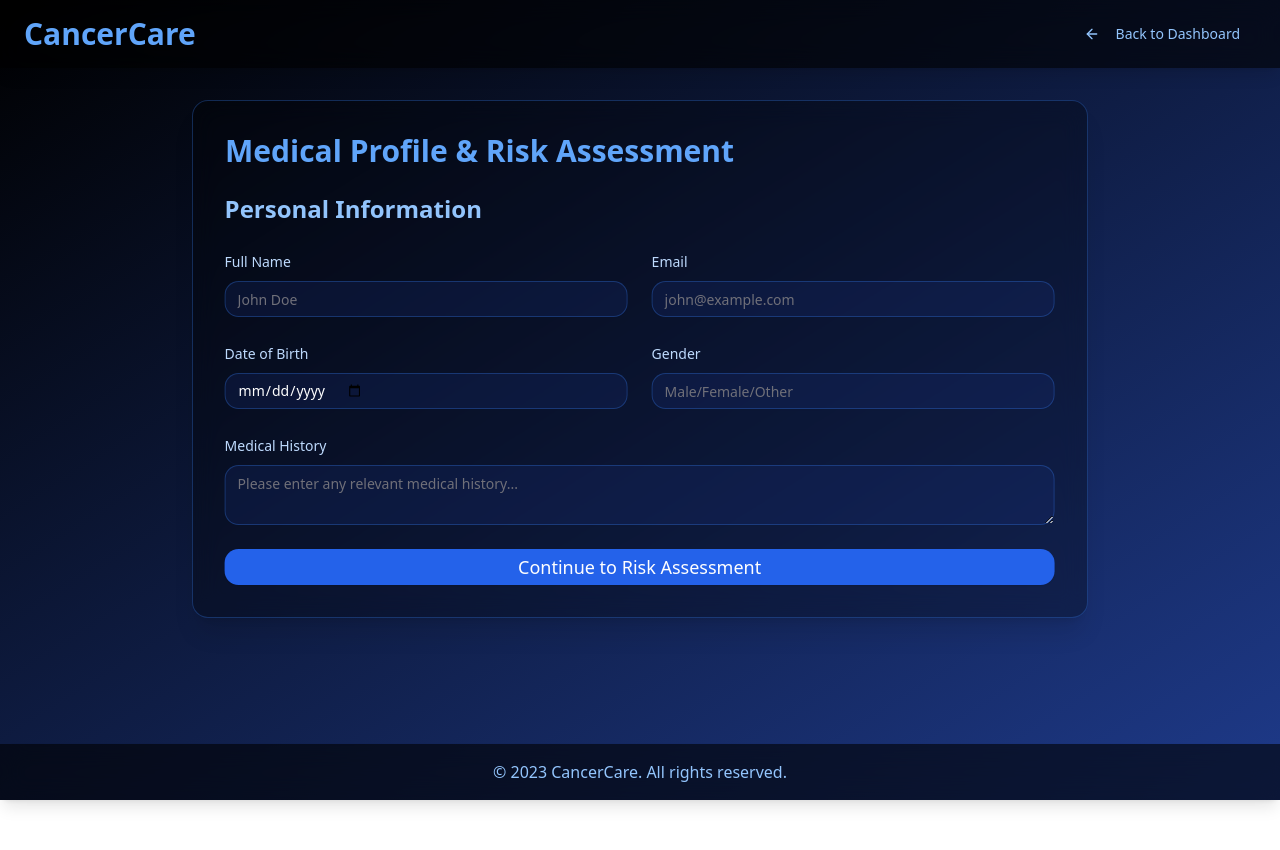
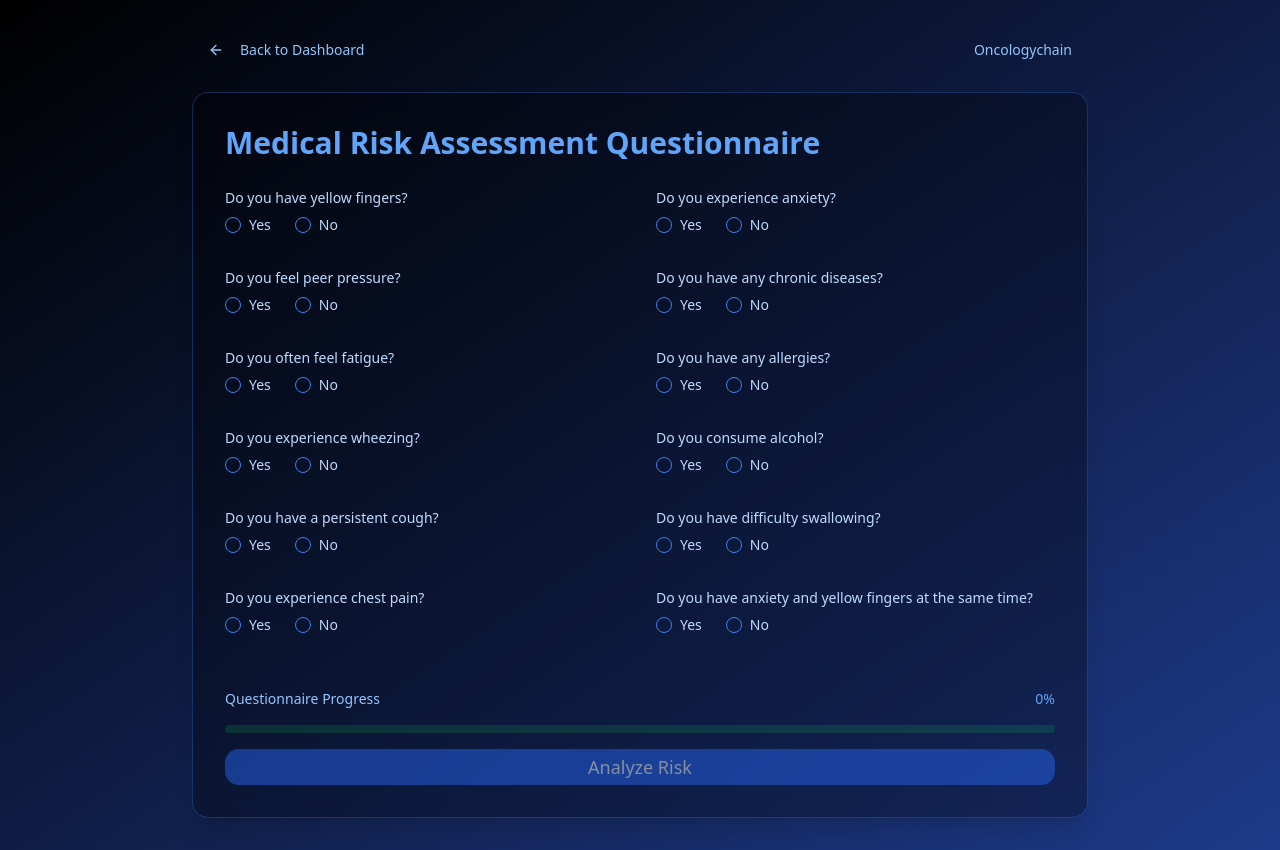
Before and after one commit to zahin020/LungCancerPrediction-CNN, a Next.js app in the folder frontend/next-frontend/: page /medical-profile in a window 1280 px wide. Before the commit the page ends 800 px from the top, so only its background shows below. Built offline with nearby package versions, Linux system fonts and the light colour scheme; a web font is replaced by a local one.

Commit message:
Update page.tsx

```diff
--- a/frontend/next-frontend/app/medical-profile/page.tsx
+++ b/frontend/next-frontend/app/medical-profile/page.tsx
@@ -1,53 +1,51 @@
-'use client'
+"use client"
 
-import { useState, useEffect } from 'react'
-import { useRouter } from 'next/navigation'
-import { motion, AnimatePresence } from 'framer-motion'
+import { useState, useEffect } from "react"
+import { useRouter } from "next/navigation"
+import { motion, AnimatePresence } from "framer-motion"
 import { Button } from "@/components/ui/button"
 import { Label } from "@/components/ui/label"
-import { Input } from "@/components/ui/input"
-import { Textarea } from "@/components/ui/textarea"
 import { RadioGroup, RadioGroupItem } from "@/components/ui/radio-group"
 import { Progress } from "@/components/ui/progress"
 import { ScrollArea } from "@/components/ui/scroll-area"
-import { ArrowLeft, AlertCircle, CheckCircle2 } from 'lucide-react'
-import { makePrediction } from './api/predictionService'
+import { ArrowLeft, AlertCircle, CheckCircle2 } from "lucide-react"
+import { makePrediction } from "./api/predictionService"
 
 type FormData = {
-  YELLOW_FINGERS: number;
-  ANXIETY: number;
-  PEER_PRESSURE: number;
-  CHRONIC_DISEASE: number;
-  FATIGUE: number;
-  ALLERGY: number;
-  WHEEZING: number;
-  ALCOHOL_CONSUMING: number;
-  COUGHING: number;
-  DIFFICULTY_SWALLOWING: number;
-  CHEST_PAIN: number;
-  ANXYELFIN: number;
-  SWALLOWING_DIFFICULTY: number;
-  name?: string;
-  email?: string;
-  dob?: string;
-  gender?: string;
-  medicalHistory?: string;
-};
+  YELLOW_FINGERS: number
+  ANXIETY: number
+  PEER_PRESSURE: number
+  CHRONIC_DISEASE: number
+  FATIGUE: number
+  ALLERGY: number
+  WHEEZING: number
+  ALCOHOL_CONSUMING: number
+  COUGHING: number
+  DIFFICULTY_SWALLOWING: number
+  CHEST_PAIN: number
+  ANXYELFIN: number
+  SWALLOWING_DIFFICULTY: number
+  name?: string
+  email?: string
+  dob?: string
+  gender?: string
+  medicalHistory?: string
+}
 
 const questions = [
-  { key: 'YELLOW_FINGERS', text: 'Do you have yellow fingers?' },
-  { key: 'ANXIETY', text: 'Do you experience anxiety?' },
-  { key: 'PEER_PRESSURE', text: 'Do you feel peer pressure?' },
-  { key: 'CHRONIC_DISEASE', text: 'Do you have any chronic diseases?' },
-  { key: 'FATIGUE', text: 'Do you often feel fatigue?' },
-  { key: 'ALLERGY', text: 'Do you have any allergies?' },
-  { key: 'WHEEZING', text: 'Do you experience wheezing?' },
-  { key: 'ALCOHOL_CONSUMING', text: 'Do you consume alcohol?' },
-  { key: 'COUGHING', text: 'Do you have a persistent cough?' },
-  { key: 'DIFFICULTY_SWALLOWING', text: 'Do you have difficulty swallowing?' },
-  { key: 'CHEST_PAIN', text: 'Do you experience chest pain?' },
-  { key: 'ANXYELFIN', text: 'Do you have anxiety and yellow fingers at the same time?' },
-  { key: 'SWALLOWING_DIFFICULTY', text: 'Do you have swallowing difficulty?' },
+  { key: "YELLOW_FINGERS", text: "Do you have yellow fingers?" },
+  { key: "ANXIETY", text: "Do you experience anxiety?" },
+  { key: "PEER_PRESSURE", text: "Do you feel peer pressure?" },
+  { key: "CHRONIC_DISEASE", text: "Do you have any chronic diseases?" },
+  { key: "FATIGUE", text: "Do you often feel fatigue?" },
+  { key: "ALLERGY", text: "Do you have any allergies?" },
+  { key: "WHEEZING", text: "Do you experience wheezing?" },
+  { key: "ALCOHOL_CONSUMING", text: "Do you consume alcohol?" },
+  { key: "COUGHING", text: "Do you have a persistent cough?" },
+  { key: "DIFFICULTY_SWALLOWING", text: "Do you have difficulty swallowing?" },
+  { key: "CHEST_PAIN", text: "Do you experience chest pain?" },
+  { key: "ANXYELFIN", text: "Do you have anxiety and yellow fingers at the same time?" },
+  { key: "SWALLOWING_DIFFICULTY", text: "Do you have swallowing difficulty?" },
 ]
 
 export default function MedicalProfilePage() {
@@ -66,31 +64,31 @@ export default function MedicalProfilePage() {
     CHEST_PAIN: -1,
     ANXYELFIN: -1,
     SWALLOWING_DIFFICULTY: -1,
-    name: '',
-    email: '',
-    dob: '',
-    gender: '',
-    medicalHistory: ''
-  });
+    name: "",
+    email: "",
+    dob: "",
+    gender: "",
+    medicalHistory: "",
+  })
   const [isLoading, setIsLoading] = useState(false)
   const [prediction, setPrediction] = useState<string | null>(null)
   const [error, setError] = useState<string | null>(null)
-  const [currentSection, setCurrentSection] = useState('personal')
-  const [scrollProgress, setScrollProgress] = useState(0)
+  // const [ setCurrentSection] = useState("personal")
+  // const [ setScrollProgress] = useState(0)
 
   const handleChange = (name: string, value: string) => {
     setFormData((prevData) => ({
       ...prevData,
-      [name]: questions.map(q => q.key).includes(name) ? (value === 'yes' ? 1 : 0) : value,
+      [name]: questions.map((q) => q.key).includes(name) ? (value === "yes" ? 1 : 0) : value,
     }))
   }
 
   const handleSubmit = async () => {
     // Check if all questions are answered
-    const allAnswered = Object.values(formData).every(value => value !== -1);
+    const allAnswered = Object.values(formData).every((value) => value !== -1)
     if (!allAnswered) {
-      setError('Please answer all questions before submitting.');
-      return;
+      setError("Please answer all questions before submitting.")
+      return
     }
 
     setIsLoading(true)
@@ -99,140 +97,85 @@ export default function MedicalProfilePage() {
       const result = await makePrediction(formData)
       setPrediction(result)
     } catch (error) {
-      setError(error instanceof Error ? error.message : 'Failed to make prediction. Please try again.')
-      console.error('Error:', error)
+      setError(error instanceof Error ? error.message : "Failed to make prediction. Please try again.")
+      console.error("Error:", error)
     } finally {
       setIsLoading(false)
     }
   }
 
-  const handleScroll = (e: React.UIEvent<HTMLDivElement>) => {
-    const { scrollTop, scrollHeight, clientHeight } = e.currentTarget
-    setScrollProgress((scrollTop / (scrollHeight - clientHeight)) * 100)
-  }
+  // const handleScroll = (e: React.UIEvent<HTMLDivElement>) => {
+  //   const { scrollTop, scrollHeight, clientHeight } = e.currentTarget
+  //   setScrollProgress((scrollTop / (scrollHeight - clientHeight)) * 100)
+  // }
 
-  const progress = (Object.keys(formData).filter(key =>
-    questions.map(q => q.key).includes(key) && formData[key as keyof FormData] !== -1
-  ).length / questions.length) * 100;
+  const progress =
+    (Object.keys(formData).filter(
+      (key) => questions.map((q) => q.key).includes(key) && formData[key as keyof FormData] !== -1,
+    ).length /
+      questions.length) *
+    100
 
   useEffect(() => {
     const handleResize = () => {
       const vh = window.innerHeight * 0.01
-      document.documentElement.style.setProperty('--vh', `${vh}px`)
+      document.documentElement.style.setProperty("--vh", `${vh}px`)
     }
 
     handleResize()
-    window.addEventListener('resize', handleResize)
+    window.addEventListener("resize", handleResize)
 
-    return () => window.removeEventListener('resize', handleResize)
+    return () => window.removeEventListener("resize", handleResize)
   }, [])
 
-  const pageVariants = {
-    initial: { opacity: 0, x: "-100%" },
-    in: { opacity: 1, x: 0 },
-    out: { opacity: 0, x: "100%" }
-  }
+  // const pageVariants = {
+  //   initial: { opacity: 0, x: "-100%" },
+  //   in: { opacity: 1, x: 0 },
+  //   out: { opacity: 0, x: "100%" },
+  // }
 
-  const pageTransition = {
-    type: "tween",
-    ease: "anticipate",
-    duration: 0.5
-  }
+  // const pageTransition = {
+  //   type: "tween",
+  //   ease: "anticipate",
+  //   duration: 0.5,
+  // }
 
   return (
-    <div className="min-h-screen bg-gradient-to-br from-black to-blue-900 flex flex-col">
-      <header className="bg-black/60 backdrop-blur-md shadow-lg py-4 px-6 sticky top-0 z-10">
-        <div className="max-w-7xl mx-auto flex justify-between items-center">
-          <motion.h1
-            className="text-3xl font-bold text-blue-400"
-            initial={{ opacity: 0, y: -20 }}
-            animate={{ opacity: 1, y: 0 }}
-            transition={{ duration: 0.5 }}
-          >
-            CancerCare
-          </motion.h1>
+    <div className="min-h-screen bg-gradient-to-br from-black to-blue-900 flex flex-col p-4 md:p-8">
+      <header className="w-full max-w-4xl mx-auto mb-6 flex justify-between items-center">
         <Button
           variant="ghost"
           className="text-blue-300 hover:text-blue-200"
-            onClick={() => router.push('/patient-dashboard')}
+          onClick={() => router.push("/patient-dashboard")}
         >
           <ArrowLeft className="mr-2 h-4 w-4" />
           Back to Dashboard
         </Button>
-        </div>
+        <Button
+          variant="ghost"
+          className="text-blue-300 hover:text-blue-200"
+          onClick={() => (window.location.href = "http://192.168.229.1:3000")} // connect to oncologychain
+        >
+          Oncologychain
+        </Button>
       </header>
-
-      <main className="flex-grow flex flex-col items-center justify-start p-4 md:p-8 overflow-hidden">
+      <main className="flex-grow flex flex-col items-center justify-start">
         <motion.div
           className="w-full max-w-4xl bg-black/30 backdrop-blur-md rounded-lg shadow-xl overflow-hidden border border-blue-500/30"
           initial={{ opacity: 0, y: 20 }}
           animate={{ opacity: 1, y: 0 }}
-          transition={{ duration: 0.5, delay: 0.2 }}
+          transition={{ duration: 0.5 }}
         >
           <div className="p-6 md:p-8">
-            <motion.h2
+            <motion.h1
               className="text-3xl font-bold text-blue-400 mb-6"
               initial={{ opacity: 0, y: -20 }}
               animate={{ opacity: 1, y: 0 }}
-              transition={{ duration: 0.5, delay: 0.4 }}
+              transition={{ duration: 0.5, delay: 0.2 }}
             >
-              Medical Profile & Risk Assessment
-            </motion.h2>
-            <AnimatePresence mode='wait'>
-              {currentSection === 'personal' && (
-                <motion.div
-                  key="personal"
-                  initial="initial"
-                  animate="in"
-                  exit="out"
-                  variants={pageVariants}
-                  transition={pageTransition}
-                >
-                  <section className="space-y-6">
-                    <h3 className="text-2xl font-semibold text-blue-300">Personal Information</h3>
-                    <div className="grid grid-cols-1 md:grid-cols-2 gap-6">
-                      <div className="space-y-2">
-                        <Label htmlFor="name" className="text-blue-200">Full Name</Label>
-                        <Input id="name" placeholder="John Doe" onChange={(e) => handleChange('name', e.target.value)} className="bg-blue-900/20 border-blue-500/30 text-white" />
-                      </div>
-                      <div className="space-y-2">
-                        <Label htmlFor="email" className="text-blue-200">Email</Label>
-                        <Input id="email" type="email" placeholder="john@example.com" onChange={(e) => handleChange('email', e.target.value)} className="bg-blue-900/20 border-blue-500/30 text-white" />
-                      </div>
-                      <div className="space-y-2">
-                        <Label htmlFor="dob" className="text-blue-200">Date of Birth</Label>
-                        <Input id="dob" type="date" onChange={(e) => handleChange('dob', e.target.value)} className="bg-blue-900/20 border-blue-500/30 text-white" />
-                      </div>
-                      <div className="space-y-2">
-                        <Label htmlFor="gender" className="text-blue-200">Gender</Label>
-                        <Input id="gender" placeholder="Male/Female/Other" onChange={(e) => handleChange('gender', e.target.value)} className="bg-blue-900/20 border-blue-500/30 text-white" />
-                      </div>
-                    </div>
-                    <div className="space-y-2">
-                      <Label htmlFor="medical-history" className="text-blue-200">Medical History</Label>
-                      <Textarea id="medical-history" placeholder="Please enter any relevant medical history..." onChange={(e) => handleChange('medicalHistory', e.target.value)} className="bg-blue-900/20 border-blue-500/30 text-white" />
-                    </div>
-                    <Button
-                      onClick={() => setCurrentSection('assessment')}
-                      className="w-full bg-blue-600 hover:bg-blue-700 text-white py-4 text-lg mt-4"
-                    >
-                      Continue to Risk Assessment
-                    </Button>
-                  </section>
-                </motion.div>
-              )}
-              {currentSection === 'assessment' && (
-                <motion.div
-                  key="assessment"
-                  initial="initial"
-                  animate="in"
-                  exit="out"
-                  variants={pageVariants}
-                  transition={pageTransition}
-                >
-                  <section className="space-y-6">
-                    <h3 className="text-2xl font-semibold text-blue-300">Risk Assessment Questionnaire</h3>
-                    <ScrollArea className="h-[60vh]" onScroll={handleScroll}>
+              Medical Risk Assessment Questionnaire
+            </motion.h1>
+            <ScrollArea className="h-[60vh] mb-6">
               <div className="grid grid-cols-1 md:grid-cols-2 gap-8">
                 {questions.map(({ key, text }, index) => (
                   <motion.div
@@ -242,19 +185,21 @@ export default function MedicalProfilePage() {
                     animate={{ opacity: 1, y: 0 }}
                     transition={{ duration: 0.5, delay: index * 0.1 }}
                   >
-                            <Label htmlFor={key} className="text-blue-200">{text}</Label>
-                            <RadioGroup
-                              id={key}
-                              onValueChange={(value) => handleChange(key, value)}
-                              className="flex space-x-4"
-                            >
+                    <Label htmlFor={key} className="text-blue-200">
+                      {text}
+                    </Label>
+                    <RadioGroup id={key} onValueChange={(value) => handleChange(key, value)} className="flex space-x-4">
                       <div className="flex items-center space-x-2">
                         <RadioGroupItem value="yes" id={`${key}-yes`} className="border-blue-500" />
-                                <Label htmlFor={`${key}-yes`} className="text-blue-200">Yes</Label>
+                        <Label htmlFor={`${key}-yes`} className="text-blue-200">
+                          Yes
+                        </Label>
                       </div>
                       <div className="flex items-center space-x-2">
                         <RadioGroupItem value="no" id={`${key}-no`} className="border-blue-500" />
-                                <Label htmlFor={`${key}-no`} className="text-blue-200">No</Label>
+                        <Label htmlFor={`${key}-no`} className="text-blue-200">
+                          No
+                        </Label>
                       </div>
                     </RadioGroup>
                   </motion.div>
@@ -275,11 +220,6 @@ export default function MedicalProfilePage() {
                 {isLoading ? "Processing..." : "Analyze Risk"}
               </Button>
             </div>
-                  </section>
-                </motion.div>
-              )}
-            </AnimatePresence>
-
             <AnimatePresence>
               {prediction && (
                 <motion.div
@@ -315,19 +255,6 @@ export default function MedicalProfilePage() {
           </div>
         </motion.div>
       </main>
-
-      <footer className="bg-black/60 backdrop-blur-md shadow-lg py-4 px-6 mt-auto">
-        <div className="max-w-7xl mx-auto text-center text-blue-300">
-          © 2023 CancerCare. All rights reserved.
-        </div>
-      </footer>
-
-      <motion.div
-        className="fixed top-0 left-0 h-1 bg-blue-500"
-        initial={{ width: 0 }}
-        animate={{ width: `${scrollProgress}%` }}
-        transition={{ duration: 0.2 }}
-      />
     </div>
   )
 }
```
Lines whose indentation alone changed are shown as unchanged.
